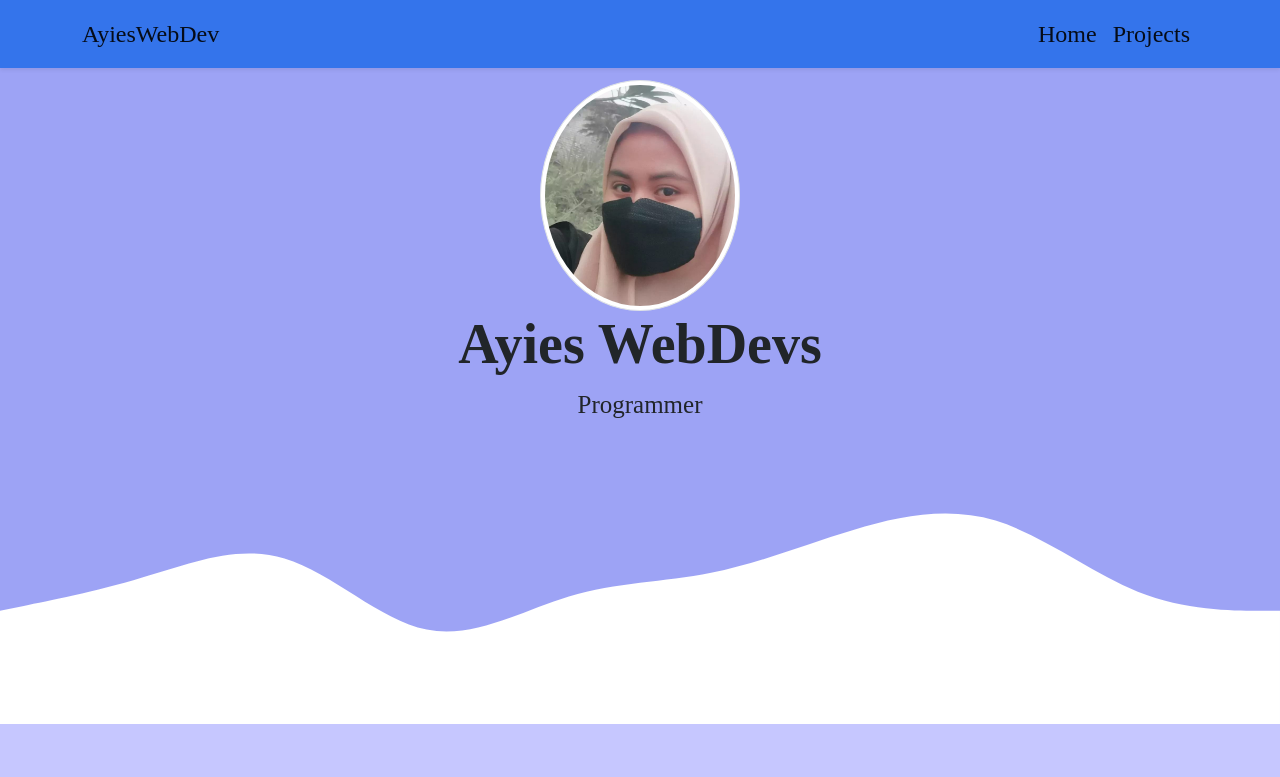
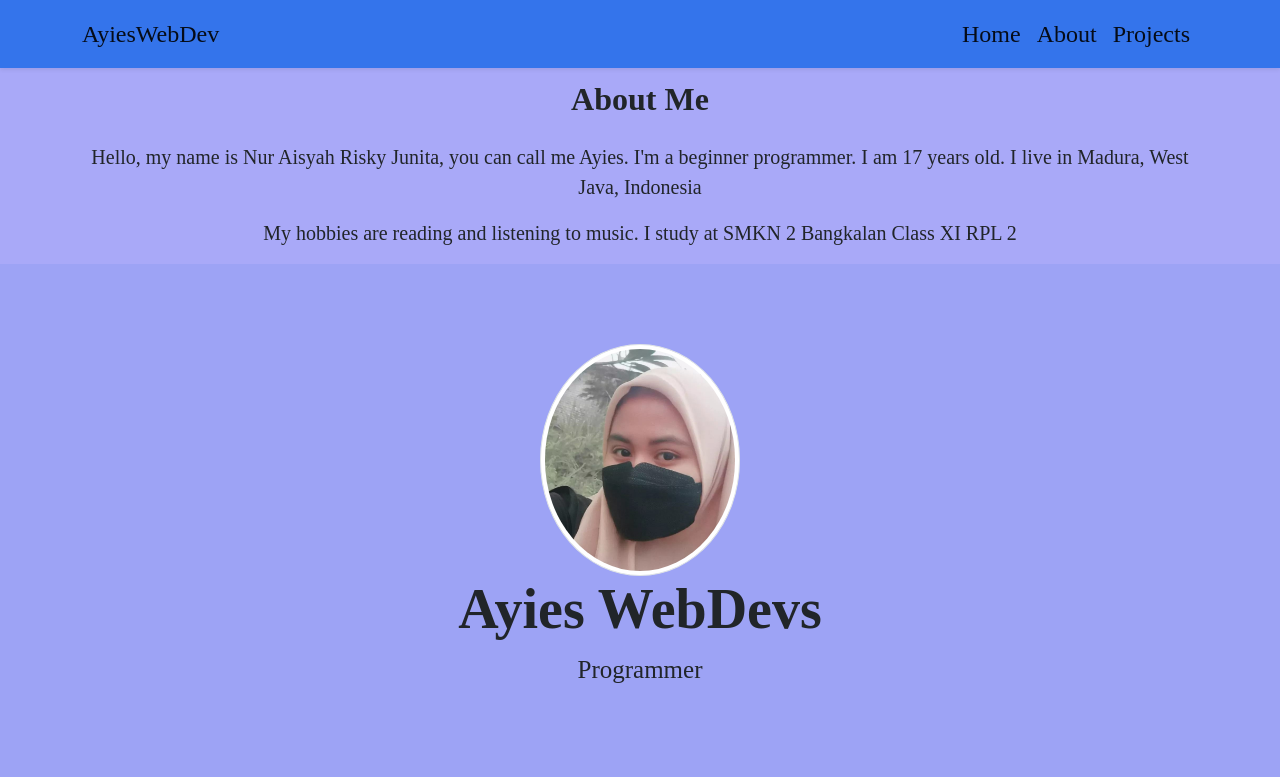
Before and after one commit to ayiesyies/Ayies-porto2, a plain HTML site: page index.html in a window 1280 px wide. Shown: the top 777 px of the page. Drawn offline with nearby package versions, Linux system fonts and the light colour scheme.

Commit message:
menambah fitur about

```diff
--- a/index.html
+++ b/index.html
@@ -49,6 +49,9 @@
               <a class="nav-link active" aria-current="page" href="#home">Home</a>
             </li>
             <li class="nav-item">
+              <a class="nav-link active" href="#about">About</a>
+            </li>
+            <li class="nav-item">
               <a class="nav-link active" href="#projects">Projects</a>
             </li>
           </ul>
@@ -59,6 +62,24 @@
     <!-- Akhir Navbar -->
 
     <!-- jumbotron -->
+    <section id="about">
+      <div class="container">
+        <div class="row text-center mb-3">
+          <div class="col">
+            <h2>About Me</h2>
+          </div>
+        </div>
+        <div class="row justify-content-center fs-5 text-center">
+          <div class="col-5-md-4">
+            <p>Hello, my name is Nur Aisyah Risky Junita, you can call me Ayies. I'm a beginner programmer. I am 17 years old. I live in Madura, West Java, Indonesia</p>
+          </div>
+          <div class="col-5-md-4">
+            <p>My hobbies are reading and listening to music. I study at SMKN 2 Bangkalan Class XI RPL 2</p>
+          </div>
+          </div>
+        </div>
+      </div>
+    </section>
     <section class="jumbotron text-center">
       <img
         src="img/aaaaa.jpg"
```
